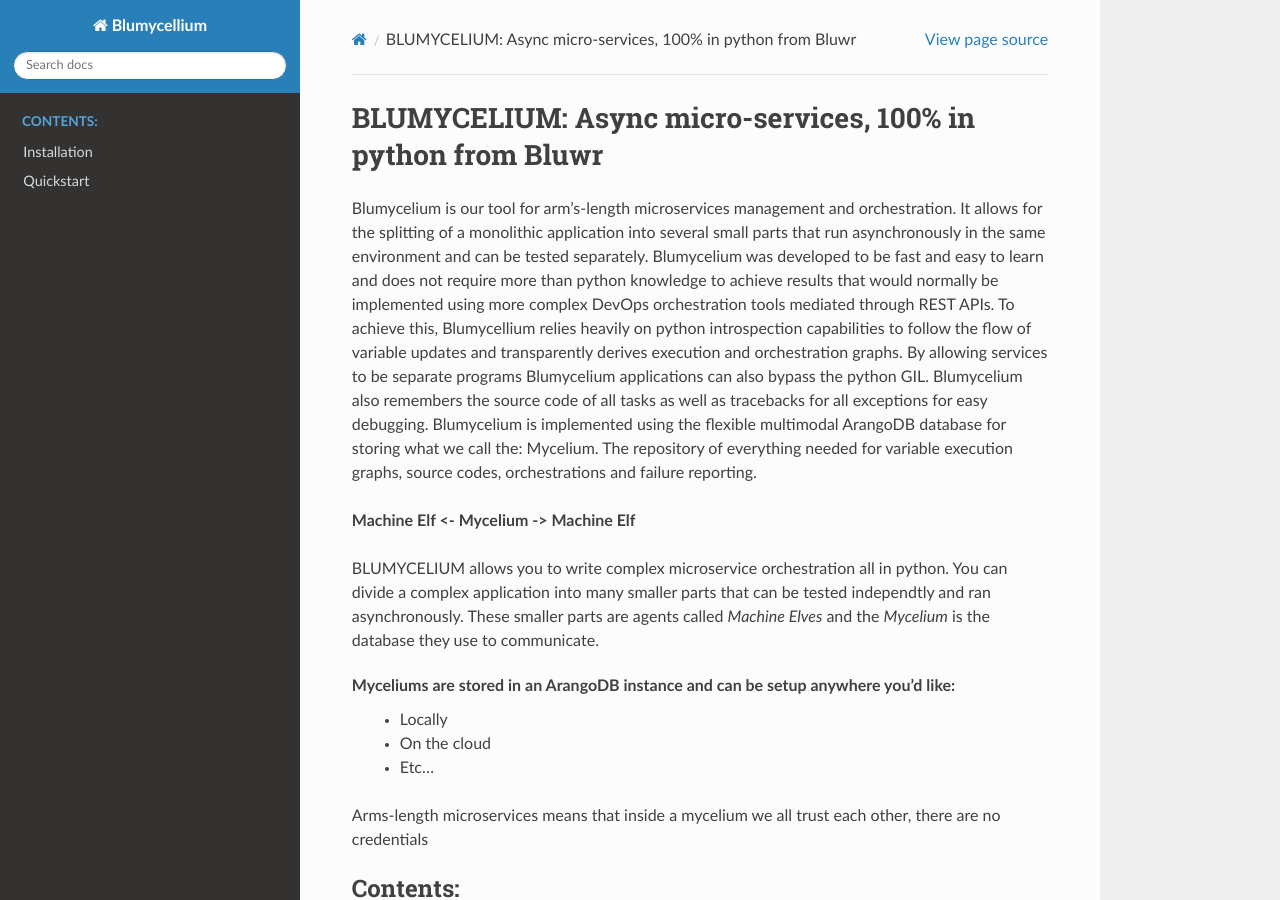
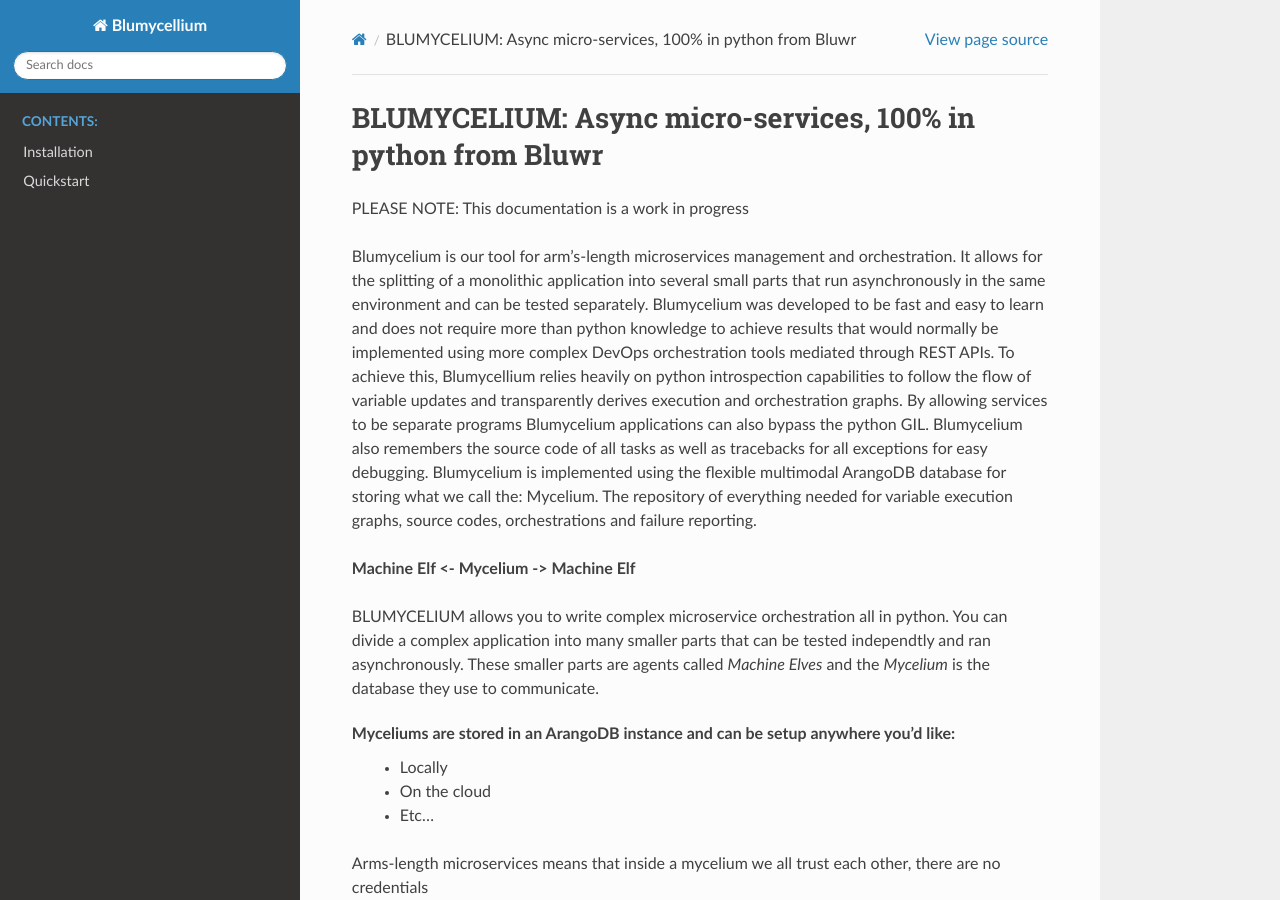
Before and after one commit to bluwr-tech/blumycelium, a Sphinx documentation site: the page built from blumycelium/docs/index.rst, in a window 1280 px wide and 900 px high. Built offline with Sphinx 7.4.7 and the Read the Docs theme 2.0.0, drawn with Linux system fonts in a browser that asks for light colours.

Commit message:
starting documentation

```diff
--- a/blumycelium/docs/index.rst
+++ b/blumycelium/docs/index.rst
@@ -5,6 +5,8 @@
 
 BLUMYCELIUM: Async micro-services, 100% in python from Bluwr
 ============================================================
+
+PLEASE NOTE: This documentation is a work in progress
 
 Blumycelium is our tool for arm's-length microservices management and orchestration. It allows for the splitting of a monolithic application into several small parts that run asynchronously in the same environment and can be tested separately. Blumycelium was developed to be fast and easy to learn and does not require more than python knowledge to achieve results that would normally be implemented using more complex DevOps orchestration tools mediated through REST APIs. To achieve this, Blumycellium relies heavily on python introspection capabilities to follow the flow of variable updates and transparently derives execution and orchestration graphs. By allowing services to be separate programs Blumycelium applications can also bypass the python GIL. Blumycelium also remembers the source code of all tasks as well as tracebacks for all exceptions for easy debugging. Blumycelium is implemented using the flexible multimodal ArangoDB database for storing what we call the: Mycelium. The repository of everything needed for variable execution graphs, source codes, orchestrations and failure reporting.
 
```
